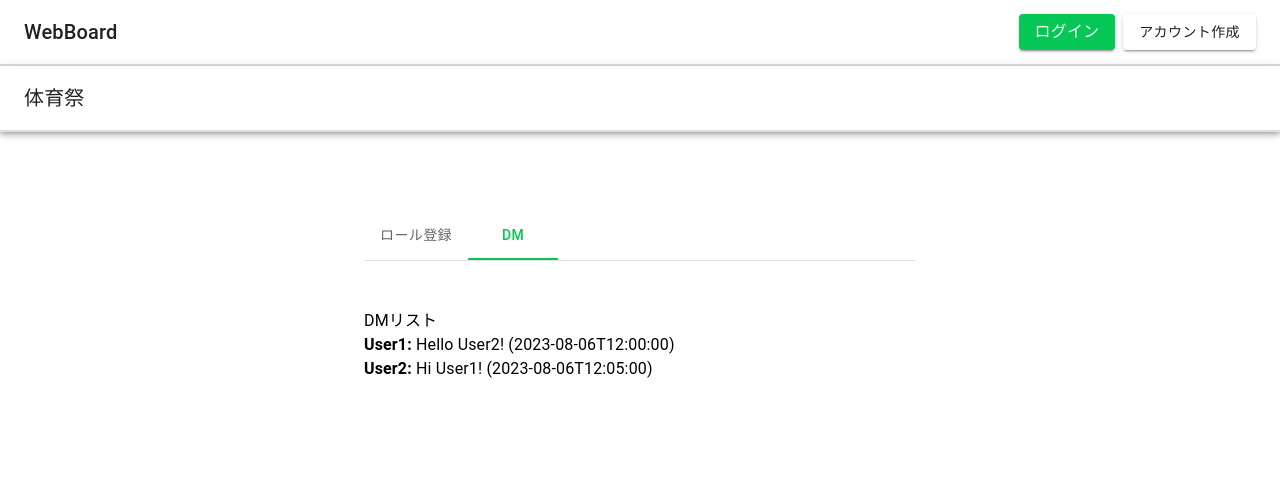
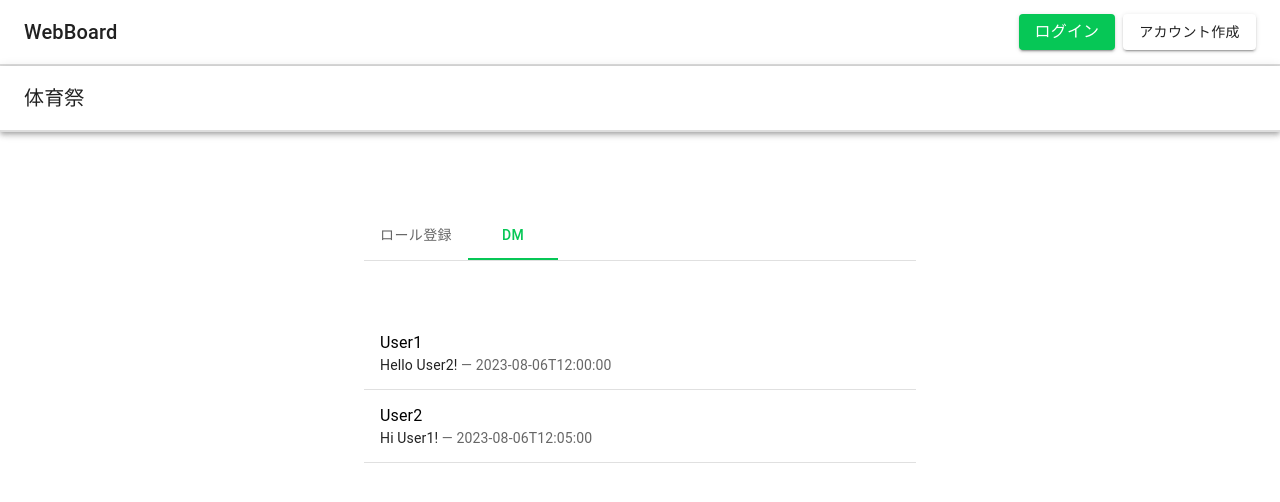
Before and after one commit to naka520/hazimete_mosafrontend, a React (Create React App) app: page /Administrator/Dm in a window 1280 px wide. Shown: the top 502 px of the page. Built offline with nearby package versions, Linux system fonts and the light colour scheme.

Commit message:
[moldify]DMリストのデザイン変更

```diff
--- a/src/Administrator/Dm.tsx
+++ b/src/Administrator/Dm.tsx
@@ -10,6 +10,9 @@ import {
   List,
   ListItem,
   Tab,
+  ListItemText,
+  Typography,
+  Divider,
 } from "@mui/material";
 import Header from "./../header";
 import SubHeader from "./../subheader";
@@ -103,14 +106,29 @@ const DM: React.FC = () => {
             </ThemeProvider>
           </Box>
           <div>
-      <h1>DMリスト</h1>
-      <ul>
-        {mockDmList.map((dm: { id: React.Key | null | undefined; sender: string | number | boolean | React.ReactElement<any, string | React.JSXElementConstructor<any>> | Iterable<React.ReactNode> | React.ReactPortal | null | undefined; content: string | number | boolean | React.ReactElement<any, string | React.JSXElementConstructor<any>> | Iterable<React.ReactNode> | React.ReactPortal | null | undefined; timestamp: string | number | boolean | React.ReactElement<any, string | React.JSXElementConstructor<any>> | Iterable<React.ReactNode> | React.ReactPortal | null | undefined; }) => (
-          <li key={dm.id}>
-            <strong>{dm.sender}:</strong> {dm.content} ({dm.timestamp})
-          </li>
+      <List>
+        {mockDmList.map((dm) => (
+          <React.Fragment key={dm.id}>
+            <ListItem alignItems="flex-start">
+              <ListItemText
+                primary={dm.sender}
+                secondary={
+                  <React.Fragment>
+                    <Typography component="span" variant="body2" color="text.primary">
+                      {dm.content}
+                    </Typography>
+                    {" — "}
+                    <Typography component="span" variant="body2" color="text.secondary">
+                      {dm.timestamp}
+                    </Typography>
+                  </React.Fragment>
+                }
+              />
+            </ListItem>
+            <Divider component="li" />
+          </React.Fragment>
         ))}
-      </ul>
+      </List>
     </div>
       </Box>
     </Container>
```
